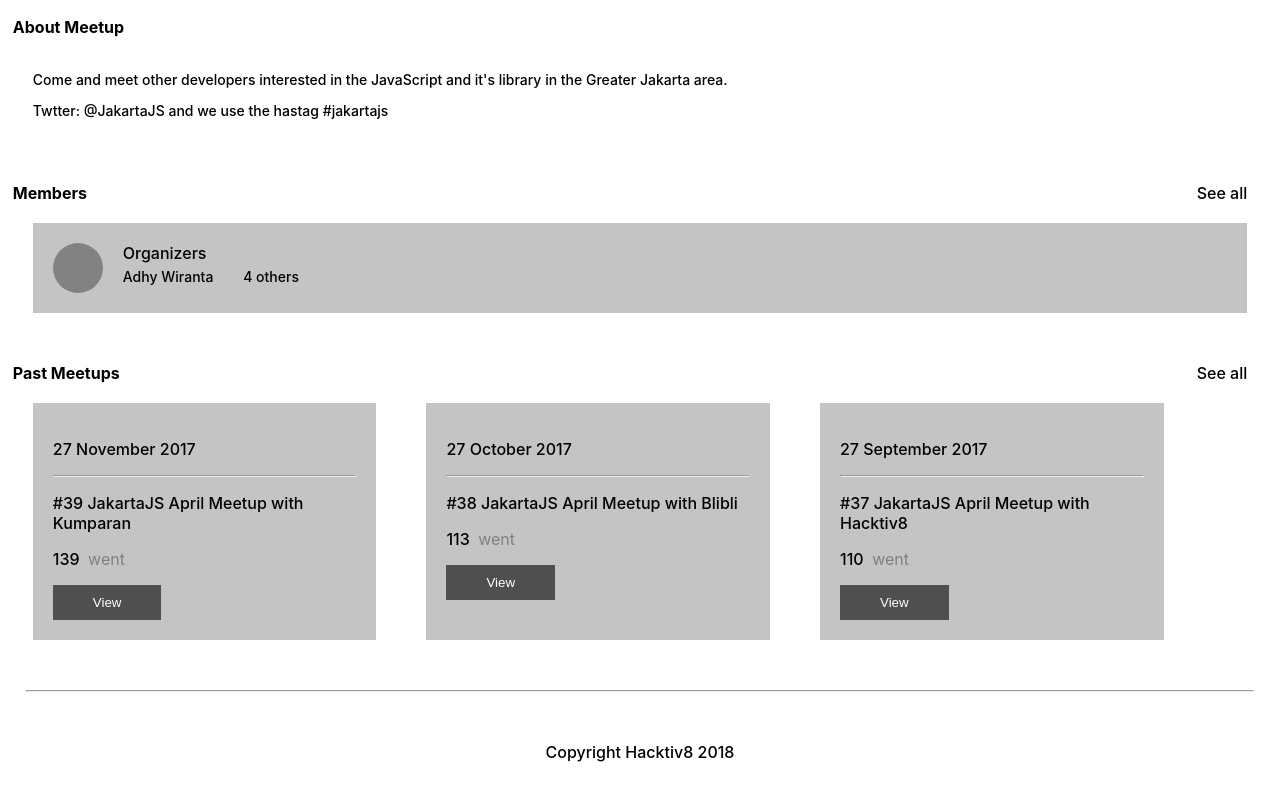
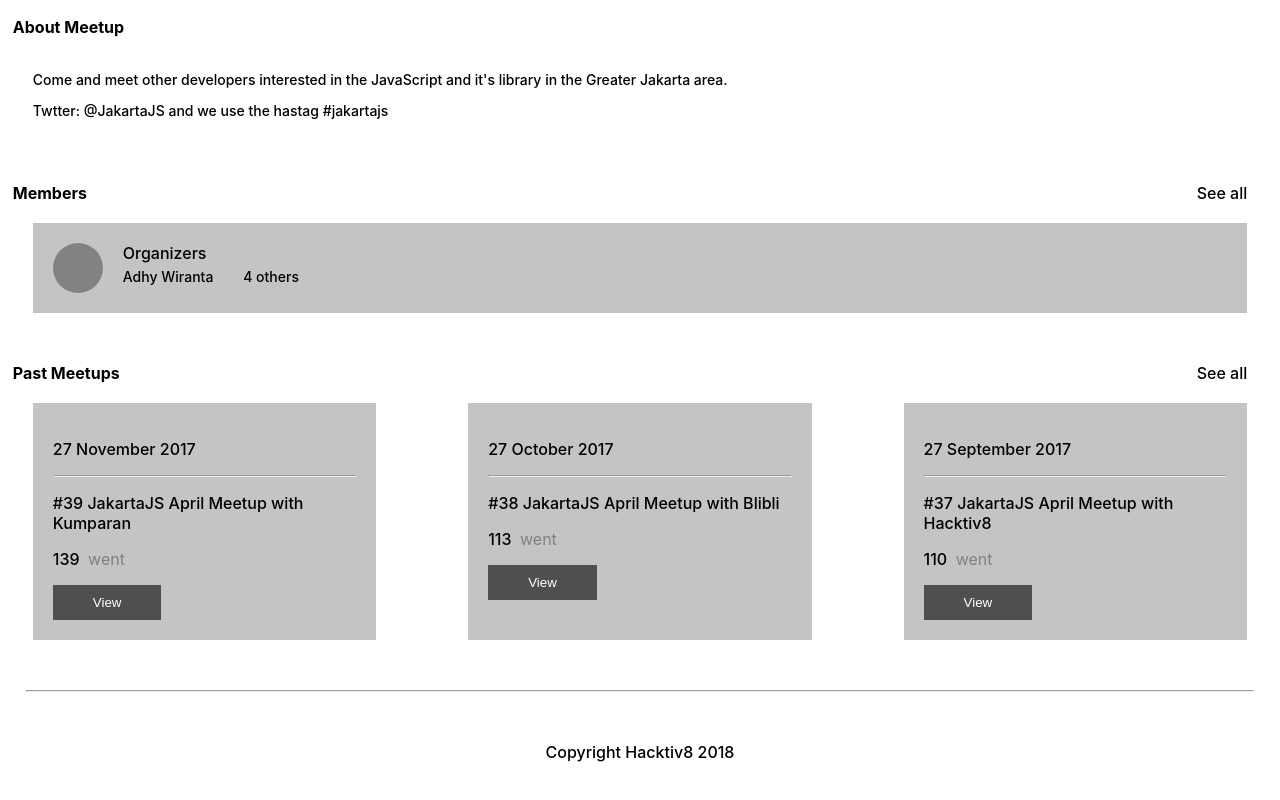
Before and after one commit to tatasulysta/assignment-1-rctn-ks-04, a React (Create React App) app: page / in a window 1280 px wide. Shown: the part 718-1518 px from the top of the page. Built offline with nearby package versions, Linux system fonts and the light colour scheme.

Commit message:
fix styling on past meetups

```diff
--- a/src/components/PastMeet/index.jsx
+++ b/src/components/PastMeet/index.jsx
@@ -25,7 +25,7 @@
   render() {
     return (
       <Container name="Past Meetups" see="See all">
-        <div style={{ display: "flex", gap: "50px" }}>
+        <div style={{ display: "flex", justifyContent: "space-between" }}>
           {this.state.length > 1 ? (
             this.state.map((data) => <PastCard data={data} />)
           ) : (
```
